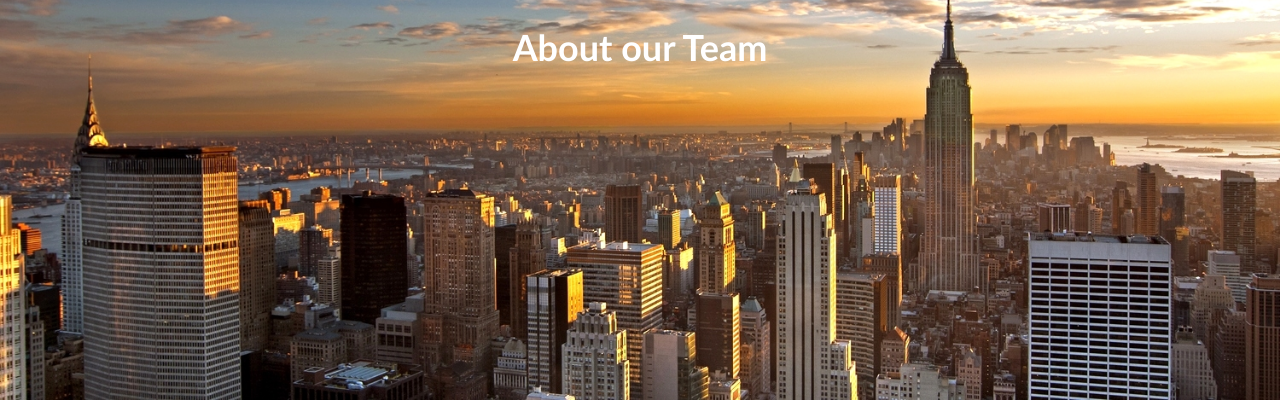
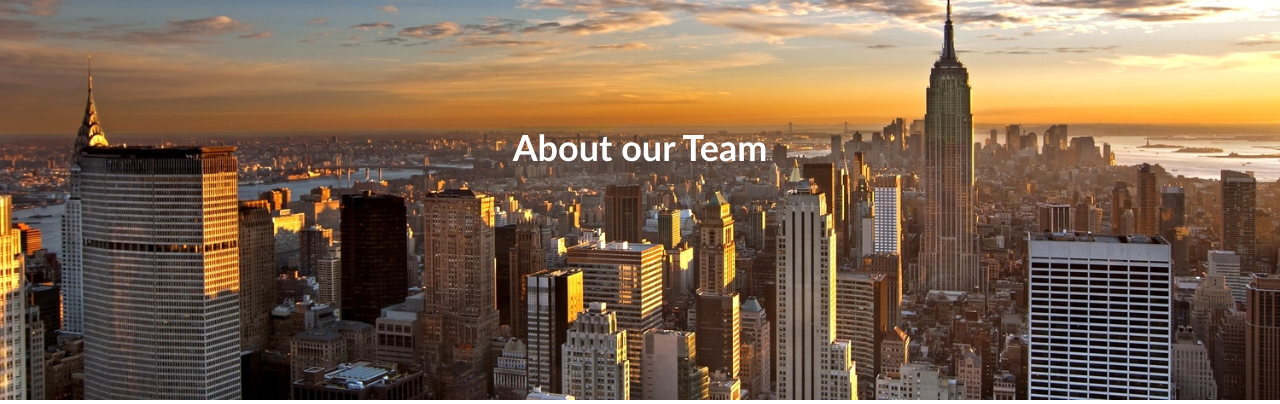
Before and after one commit to kamalnyc17/Project_TWO_NYC_Eviction, a Flask app: page /aboutus in a window 1280 px wide. Shown: the part 94-498 px from the top of the page. Run offline with Flask 2, Linux system fonts and the light colour scheme; some libraries are stand-ins or nearby versions.

Commit message:
shifting heading towards center

```diff
--- a/static/css/style.css
+++ b/static/css/style.css
@@ -137,6 +137,10 @@ body,
     color: white;
 }
 
+.heading {
+    padding-top: 100px;
+}
+
 .sub-heading {
     font-size: 24px;
 }
```
